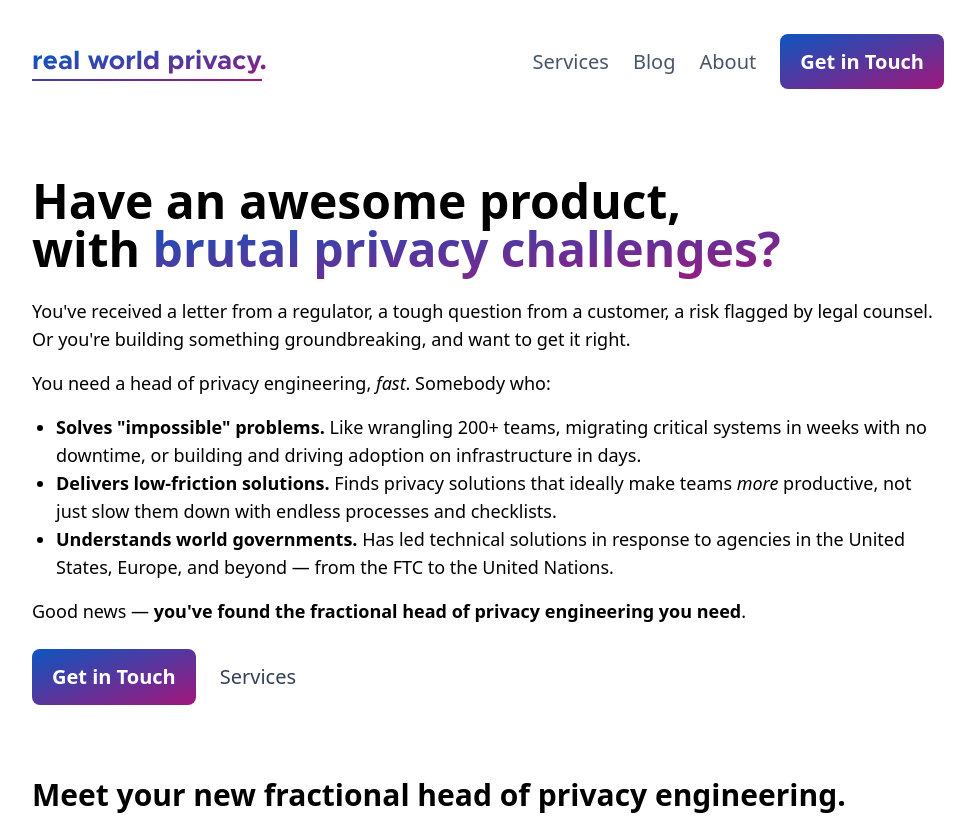
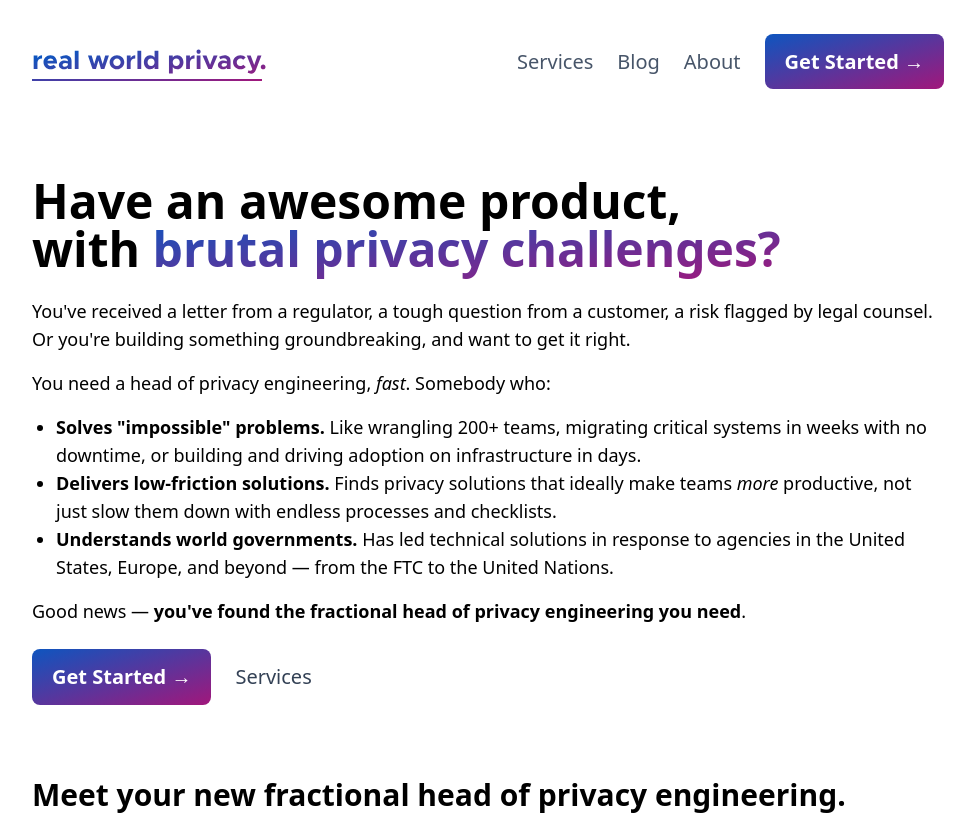
Before and after one commit to hellojwilde/website, a Gatsby site: page / in a window 1280 px wide. Shown: the top 816 px of the page, without its empty margins (152-1127 px from the left). Built offline with nearby package versions, Linux system fonts and the light colour scheme; Gatsby itself is replaced by a stand-in of ours.

Commit message:
better cta

```diff
--- a/src/components/CTABookCall.js
+++ b/src/components/CTABookCall.js
@@ -14,7 +14,7 @@ function CTABookCall(props) {
           className="inline-block text-2xl text-white rounded-lg py-2.5 md:py-3.5 px-5 font-bold bg-gradient-to-br from-[#0E55BF] to-[#A1177B] text-center hover:brightness-75 active:brightness-50 transition-all"
           to="https://forms.realworldprivacy.com/t/tBWMvUPe8Bus"
         >
-          Get in Touch
+          Get Started →
         </Link>
       </p>
     </Callout>
--- a/src/components/Header.js
+++ b/src/components/Header.js
@@ -37,7 +37,7 @@ function Header(props) {
             className="text-xl text-white rounded-lg py-2.5 md:py-3.5 px-5 font-bold bg-gradient-to-br from-[#0E55BF] to-[#A1177B] text-center hover:brightness-75 active:brightness-50 transition-all"
             to="https://forms.realworldprivacy.com/t/tBWMvUPe8Bus"
           >
-            Get in Touch
+            Get Started →
           </Link>
         </li>
       </Nav>
--- a/src/pages/index.js
+++ b/src/pages/index.js
@@ -69,7 +69,7 @@ const IndexPage = (props) => {
               className="text-xl text-white rounded-lg py-2.5 md:py-3.5 px-5 font-bold bg-gradient-to-br from-[#0E55BF] to-[#A1177B] text-center hover:brightness-75 active:brightness-50 transition-all"
               to="https://forms.realworldprivacy.com/t/tBWMvUPe8Bus"
             >
-              Get in Touch
+              Get Started →
             </Link>
             <Link
               to="/page/services"
```
